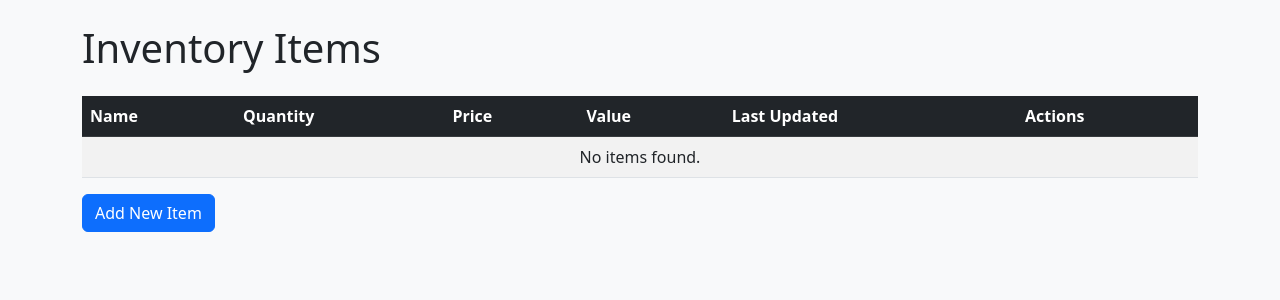
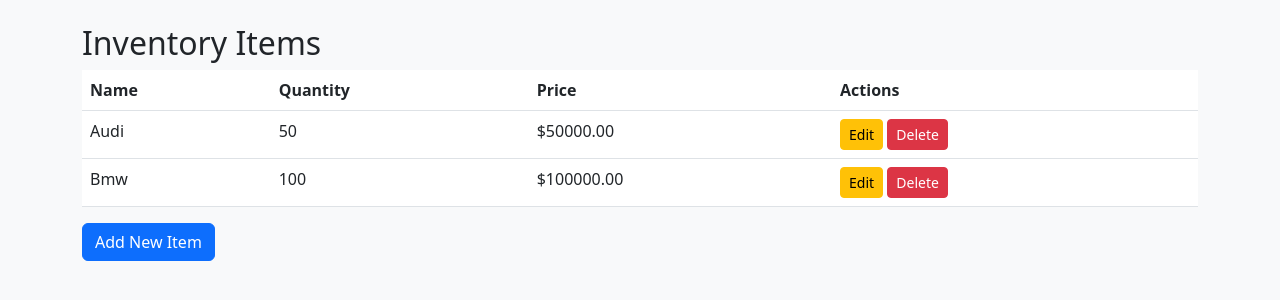
Before and after one commit to Nighthawk7792/Inventory-Management-System, a Django app: page /items/ in a window 1280 px wide. Shown: the part 76-376 px from the top of the page. Run offline with Django 5.2, Linux system fonts and the light colour scheme; data comes from the database, SQL or seed files in the repository; both versions use the stored data as it was after the commit.

Commit message:
Add files via upload

```diff
--- a/items/urls.py
+++ b/items/urls.py
@@ -1,11 +1,11 @@
 from django.urls import path
 from . import views
 
-app_name = 'items'  # This is important for namespacing
+app_name = 'items'
 
 urlpatterns = [
-    path('', views.home, name='home'),  # Add this line for home page
-    path('items/', views.item_list, name='item_list'),
+    path('', views.item_list, name='item_list'),  # Handles root URL (/)
+    path('items/', views.item_list, name='item_list_alt'),  # Add this line
     path('items/new/', views.item_create, name='item_create'),
     path('items/<int:pk>/', views.item_detail, name='item_detail'),
     path('items/<int:pk>/edit/', views.item_update, name='item_update'),
--- a/items/views.py
+++ b/items/views.py
@@ -7,8 +7,8 @@
     return render(request, 'home.html')
 
 def item_list(request):
-    # whatever logic you have
-    return render(request, 'items/item_list.html')
+    items = Item.objects.all().order_by('-updated_at')
+    return render(request, 'items/item_list.html', {'items': items})
 
 
 def item_detail(request, pk):
@@ -17,18 +17,15 @@
     return render(request, 'items/item_detail.html', {'item': item})
 
 def item_create(request):
-    """Create a new inventory item"""
     if request.method == 'POST':
         form = ItemForm(request.POST)
         if form.is_valid():
-            form.save()
-            return redirect('items:item_list')
+            new_item = form.save()
+            print(f"Saved new item: {new_item.name}")  # Debug line
+            return redirect('items:item_list')  # Make sure this matches your URL name
     else:
         form = ItemForm()
-    return render(request, 'items/item_form.html', {
-        'form': form,
-        'title': 'Add New Item'
-    })
+    return render(request, 'items/item_form.html', {'form': form})
 
 def item_update(request, pk):
     """Update an existing inventory item"""
@@ -46,9 +43,8 @@
     })
 
 def item_delete(request, pk):
-    """Delete an inventory item"""
     item = get_object_or_404(Item, pk=pk)
     if request.method == 'POST':
         item.delete()
         return redirect('items:item_list')
-    return render(request, 'items/confirm_delete.html', {'item': item})
+    return render(request, 'items/item_confirm_delete.html', {'item': item})
--- a/templates/base.html
+++ b/templates/base.html
@@ -20,10 +20,11 @@
 <body>
     <nav class="navbar navbar-expand-lg navbar-dark bg-dark mb-4">
         <div class="container">
-            <a class="navbar-brand" href="/">Inventory System</a>
+            <a class="navbar-brand" href="{% url 'items:item_list' %}">Inventory System</a>
             <div class="navbar-nav">
-                <a class="nav-link" href="{% url 'items:item_list' %}">Items</a>
+                <a class="nav-link" href="{% url 'items:item_list_alt' %}">Items</a>
                 <a class="nav-link" href="{% url 'items:item_create' %}">Add Item</a>
+
             </div>
         </div>
     </nav>
--- a/templates/items/item_form.html
+++ b/templates/items/item_form.html
@@ -8,5 +8,5 @@
     {% csrf_token %}
     {{ form.as_p }}
     <button type="submit" class="btn btn-primary">Save</button>
-    <a href="{% url 'items:item_list' %}" class="btn btn-secondary">Cancel</a></form>
+    <a href="{% url 'items:item_list' %}" class="btn btn-secondary">Cancel</a>
 {% endblock %}
--- a/templates/items/item_list.html
+++ b/templates/items/item_list.html
@@ -1,18 +1,14 @@
 {% extends 'base.html' %}
 
-{% block title %}Inventory Items{% endblock %}
-
 {% block content %}
-<h1 class="mb-4">Inventory Items</h1>
-<table class="table table-striped table-hover">
-    <thead class="table-dark">
+<h2>Inventory Items</h2>
+<table class="table">
+    <thead>
         <tr>
             <th>Name</th>
             <th>Quantity</th>
             <th>Price</th>
-            <th>Value</th>
-            <th>Last Updated</th>
-            <th>Actions</th>
+            <th>Actions</th>  <!-- Added column for buttons -->
         </tr>
     </thead>
     <tbody>
@@ -21,19 +17,17 @@
             <td>{{ item.name }}</td>
             <td>{{ item.quantity }}</td>
             <td>${{ item.price }}</td>
-            <td>${{ item.inventory_value }}</td>
-            <td>{{ item.updated_at|date:"M d, Y" }}</td>
             <td>
-                <a href="{% url 'items:item_detail' item.pk %}" class="btn btn-sm btn-info">View</a>
+                <!-- Edit button -->
                 <a href="{% url 'items:item_update' item.pk %}" class="btn btn-sm btn-warning">Edit</a>
+
+                <!-- Delete button -->
                 <a href="{% url 'items:item_delete' item.pk %}" class="btn btn-sm btn-danger">Delete</a>
-                <a href="{% url 'items:item_list' %}">Back</a>
-
             </td>
         </tr>
         {% empty %}
         <tr>
-            <td colspan="6" class="text-center">No items found.</td>
+            <td colspan="4">No items found in inventory</td>  <!-- Changed colspan to 4 -->
         </tr>
         {% endfor %}
     </tbody>
```
Also changed, not shown: templates/items/item_confirm_delete.html (added, +17 -0 lines), db.sqlite3.
